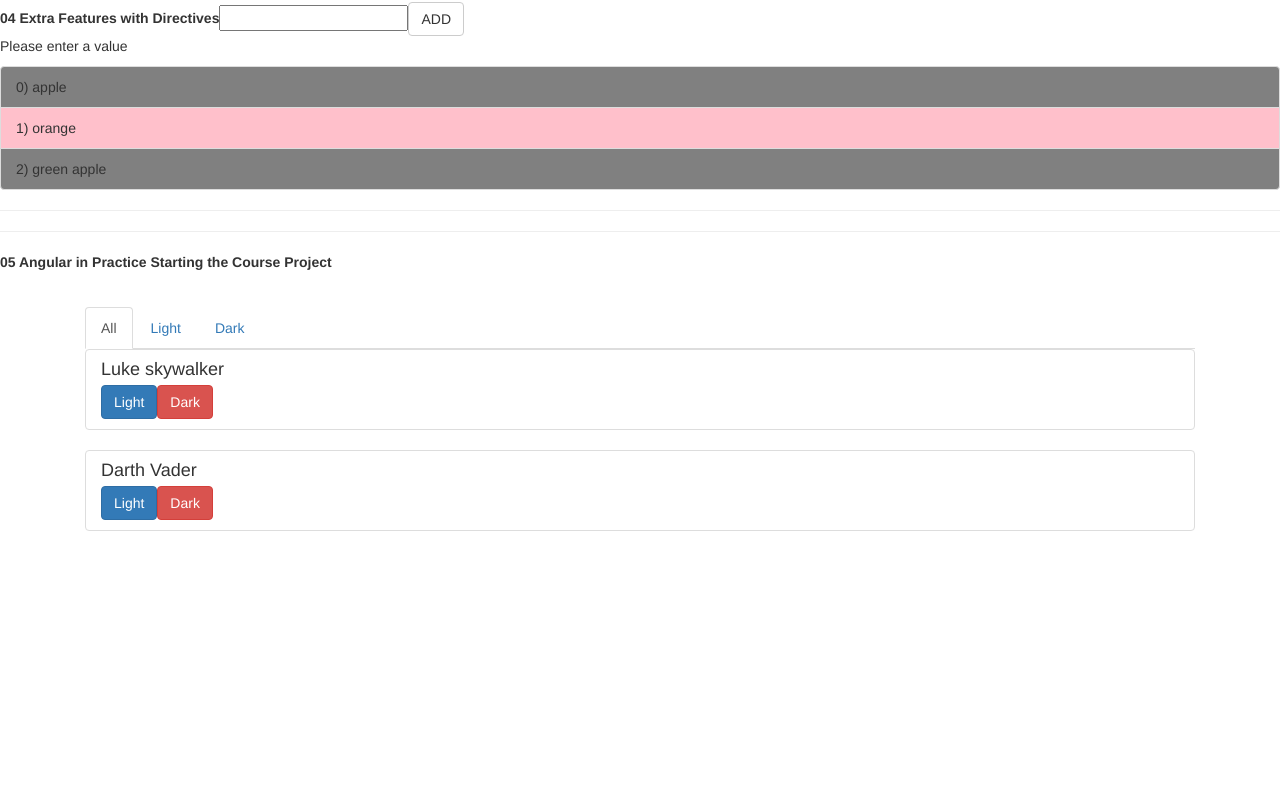
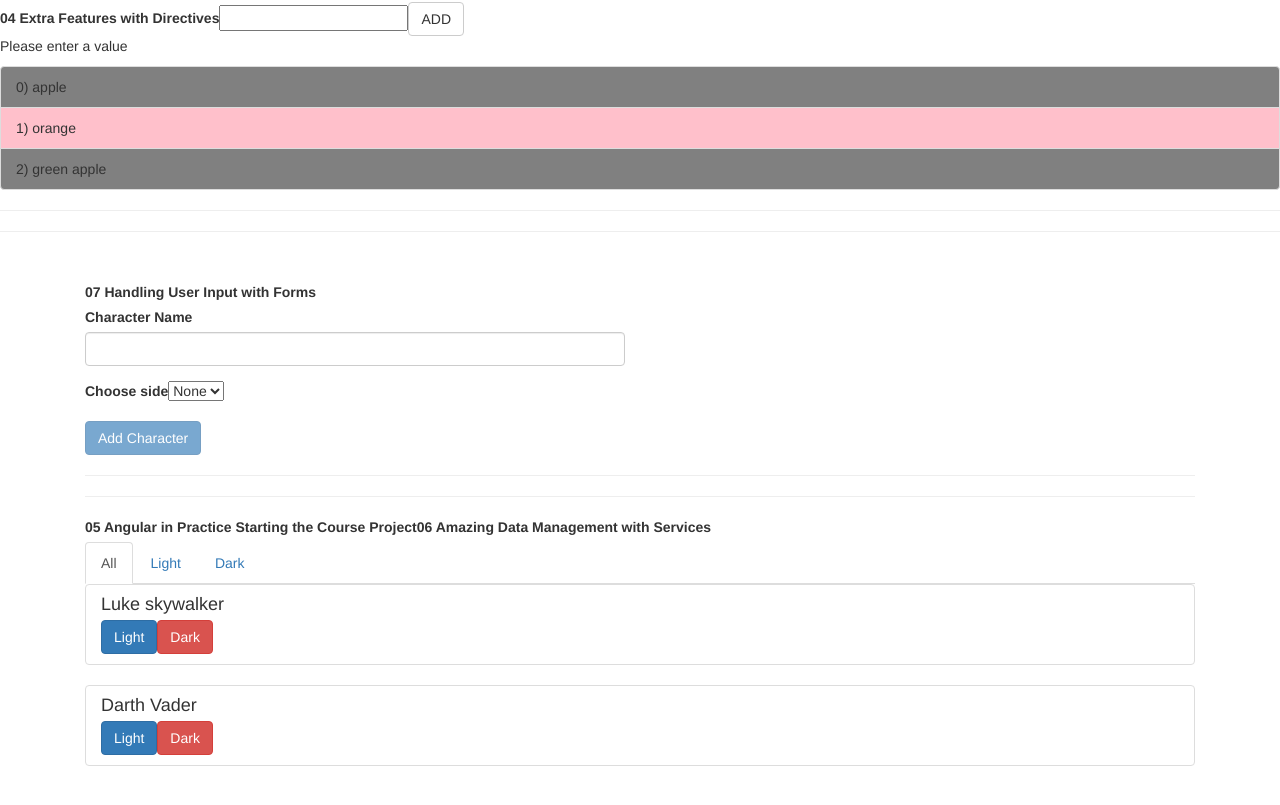
Before and after one commit to hasithaAlex/Angular-essentials-typescript, an Angular app: page / in a window 1280 px wide. Shown: the part 633-1438 px from the top of the page. Before the commit the page ends 1214 px from the top, so only its background shows below. Built offline with nearby package versions, Linux system fonts and the light colour scheme.

Commit message:
<07 Handling User Input with Forms>

```diff
--- a/src/app/54_Services/star-wars.service.ts
+++ b/src/app/54_Services/star-wars.service.ts
@@ -31,4 +31,19 @@ export class StarWarsService {
     this.characters[pos].side = charInfo.side;
     this.logService.writeLog("> Changed side of "+charInfo.name+" Change side to > "+charInfo.side);
   }
+
+  addCharacter(name, side) {
+    //====================================================
+    //check already excets
+    const pos = this.characters.findIndex((char) => {
+      return char.name === name;
+    })
+    if(pos !== -1)
+      return;
+    //====================================================
+    //add new char
+    const newChar = { name: name, side: side};
+    this.characters.push(newChar);
+    //====================================================
+  }
 }
--- /dev/null
+++ b/src/app/63_Validation/create-character/create-character.component.css
@@ -0,0 +1,3 @@
+input.ng-invalid.ng-touched {
+  border: 1px solid red;
+}
--- /dev/null
+++ b/src/app/63_Validation/create-character/create-character.component.html
@@ -0,0 +1,29 @@
+<!-- This is template driven approch -->
+<form (ngSubmit)="onSubmit(form)" #form="ngForm">
+  <div class="form-group">
+    <label for="name"> Character Name </label>
+    <input
+    type="text"
+    id="name"
+    name="name"
+    class="form-control"
+    ngModel
+    ngModel
+    required
+    #nameCtrl="ngModel">
+    <span *ngIf="nameCtrl.invalid && nameCtrl.touched">Please enter a name!</span>
+  </div>
+
+  <!-- one way binding -->
+  <!-- [ngModel]="defaultName"  -->
+
+  <div class="form-group">
+    <label for="side">Choose side</label>
+    <select name="side" id="side" ngModel>
+      <option *ngFor="let option of availableSides" [value]="option.value">
+        {{option.display}}
+      </option>
+    </select>
+  </div>
+  <button class="btn btn-primary" type="submit" [disabled]="form.invalid">Add Character</button>
+</form>
--- /dev/null
+++ b/src/app/63_Validation/create-character/create-character.component.ts
@@ -0,0 +1,36 @@
+import { Component, OnInit } from '@angular/core';
+import { StarWarsService } from './../../54_Services/star-wars.service';
+
+@Component({
+  selector: 'app-create-character',
+  templateUrl: './create-character.component.html',
+  styleUrls: ['./create-character.component.css']
+})
+export class CreateCharacterComponent implements OnInit {
+
+  private swService: StarWarsService;
+
+  availableSides = [
+    {display: 'None', value:''},
+    {display: 'Light', value:'light'},
+    {display: 'Dark', value:'dark'}
+  ];
+
+  constructor(swService: StarWarsService) {
+    this.swService = swService;
+   }
+
+  ngOnInit() {
+  }
+
+  onSubmit(submitedForm) {
+    //===============================
+    //if form has any errors
+    if(submitedForm.invalid)
+      return;
+    //==============================
+    console.log(submitedForm.value);
+    this.swService.addCharacter(submitedForm.value.name, submitedForm.value.side);
+  }
+
+}
--- a/src/app/app.component.html
+++ b/src/app/app.component.html
@@ -22,12 +22,22 @@ event.target.value
 <label> 04 Extra Features with Directives </label>
 <app-ngfor [items]="rootItems" (itemAdded)="onItemWasAdded($event)" ></app-ngfor>
 <hr><hr>
-<label> 05 Angular in Practice Starting the Course Project </label>
 
 
 <div class="container">
   <div class="row">
+    <div class="col-xs-12 col-sm-6 ">
+      <label> 07 Handling User Input with Forms </label>
+      <app-create-character></app-create-character>
+    </div>
+  </div>
+
+  <hr><hr>
+  <div class="row">
     <div class="col-xs-12">
+      <label> 05 Angular in Practice Starting the Course Project </label>
+      <label> 06 Amazing Data Management with Services </label>
+
       <app-test-app-tabs></app-test-app-tabs>
     </div>
   </div>
--- a/src/app/app.module.ts
+++ b/src/app/app.module.ts
@@ -15,6 +15,7 @@ import { TestAppTabsComponent } from './44_new-app/test-app-tabs/test-app-tabs.c
 
 import { StarWarsService } from './54_Services/star-wars.service';
 import { LogService } from './56_log/log.service';
+import { CreateCharacterComponent } from './63_Validation/create-character/create-character.component';
 
 @NgModule({
   declarations: [
@@ -29,6 +30,7 @@ import { LogService } from './56_log/log.service';
     TestAppTabsComponent,
     TestAppItemComponent,
     TestAppListComponent,
+    CreateCharacterComponent,
 
 
   ],
```
